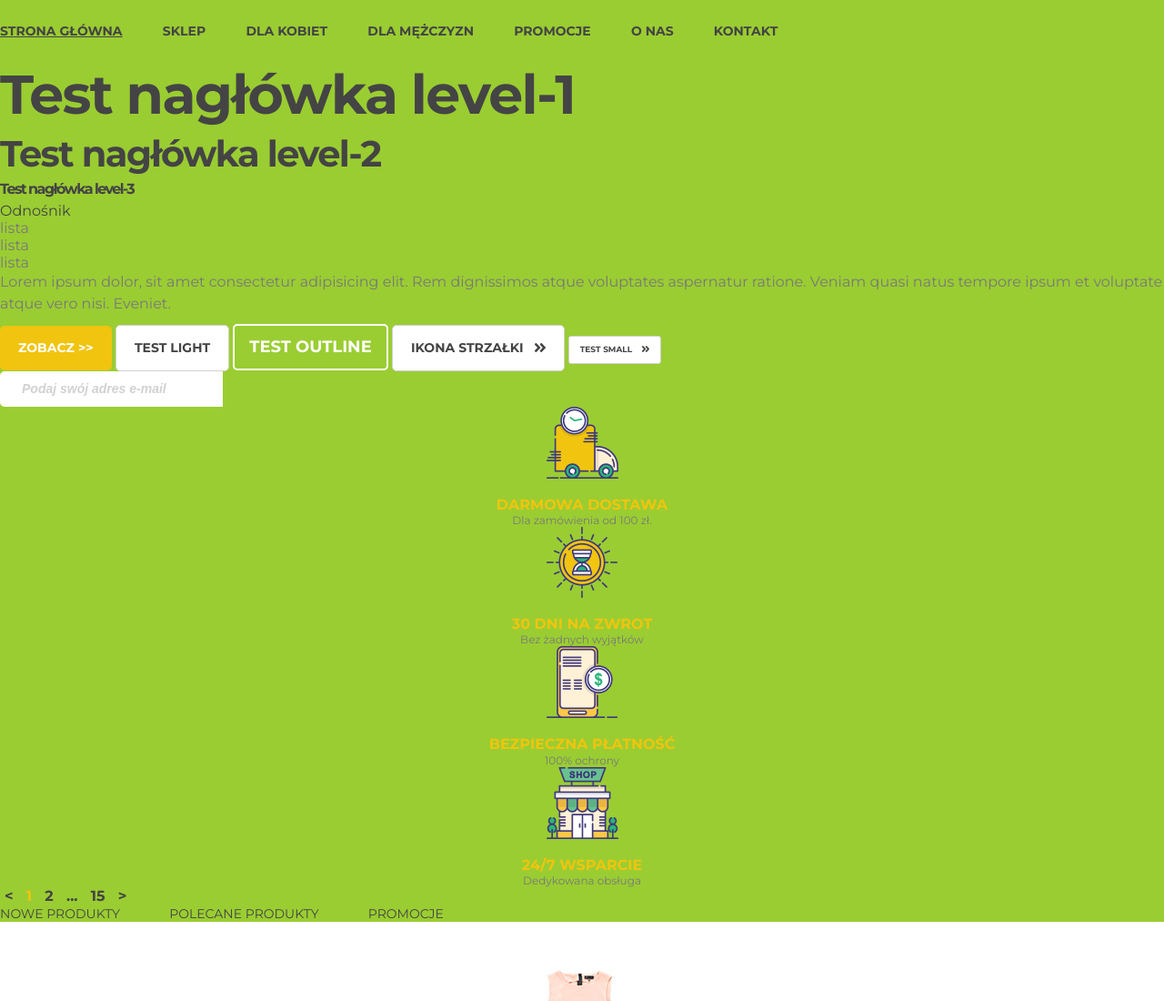
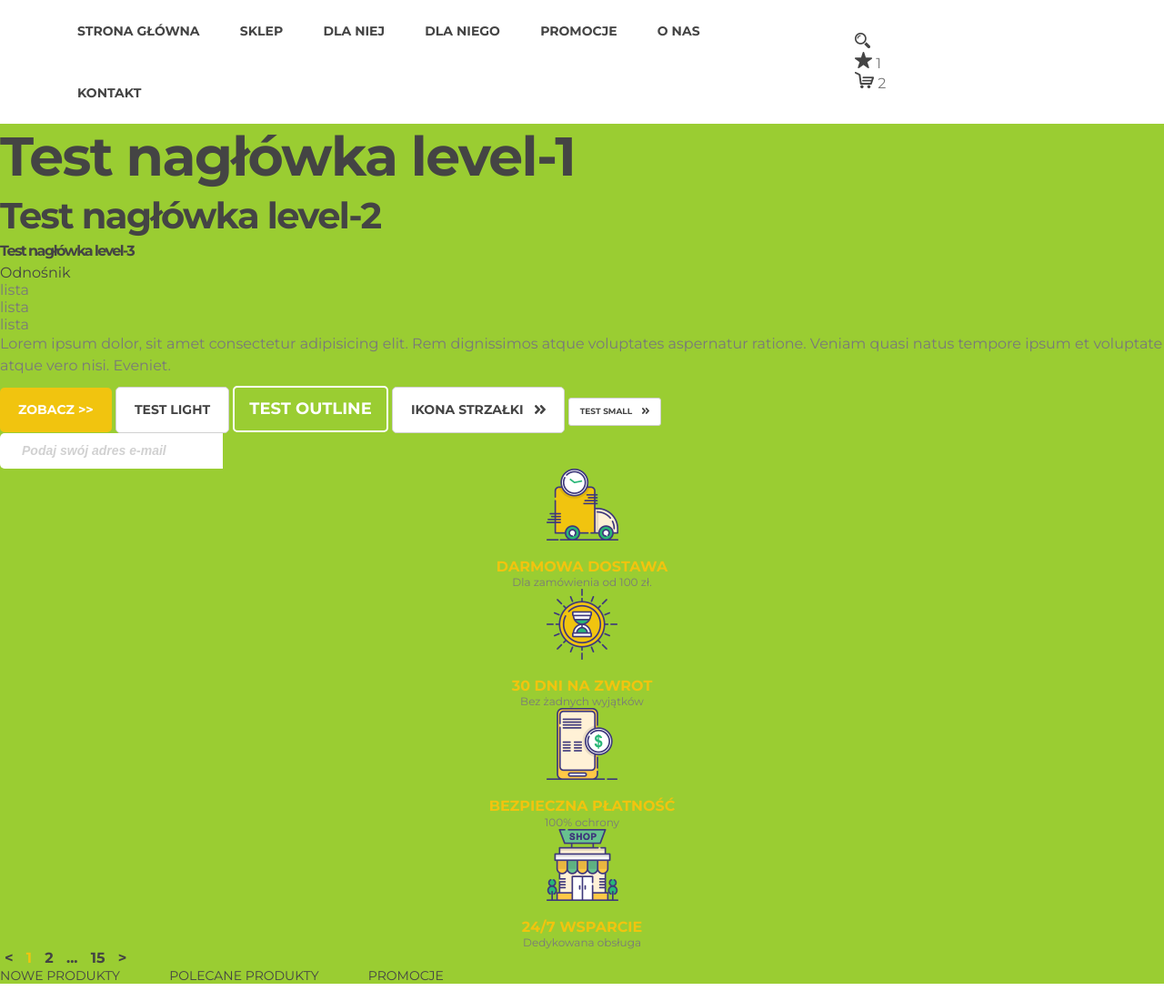
Before and after one commit to RobertSajdak/Clothes-Shop, a website: page public/index.html in a window 1280 px wide. Shown: the top 1100 px of the page at 91% size. Drawn offline with Linux system fonts and the light colour scheme.

Commit message:
#11 - "top" store header elements added.

```diff
--- a/public/index.html
+++ b/public/index.html
@@ -12,15 +12,50 @@
   </head>
 
   <body>
+    <header class="t-site-header">
+      <div class="t-site-header__top">
+        <div class="o-container">
+          <div class="o-row o-row--center-y">
+            <div class="o-col o-col--lg75 t-site-header__menu">
               <nav class="c-nav">
                 <a class="c-nav__item" href="#">Strona główna</a>
                 <a class="c-nav__item" href="#">Sklep</a>
-      <a class="c-nav__item" href="#">Dla kobiet</a>
-      <a class="c-nav__item" href="#">Dla mężczyzn</a>
+                <a class="c-nav__item" href="#">Dla niej</a>
+                <a class="c-nav__item" href="#">Dla niego</a>
                 <a class="c-nav__item" href="#">Promocje</a>
                 <a class="c-nav__item" href="#">O nas</a>
                 <a class="c-nav__item" href="#">Kontakt</a>
               </nav>
+            </div>
+            <div class="o-col o-col--lg25">
+              <div class="t-site-header__icons">
+                <div class="t-site-header__icon">
+                  <img
+                    src="./assets/images/icons/m_loupe.png"
+                    alt="ikona lupki"
+                  />
+                </div>
+                <div class="t-site-header__icon">
+                  <img
+                    src="./assets/images/icons/m_star.png"
+                    alt="ikona gwiazdki"
+                  />
+                  <span class="t-site-header__number">1</span>
+                </div>
+                <div class="t-site-header__icon">
+                  <img
+                    src="./assets/images/icons/m_cart.png"
+                    alt="ikona koszyka"
+                  />
+                  <span class="t-site-header__number">2</span>
+                </div>
+              </div>
+            </div>
+          </div>
+        </div>
+      </div>
+      <div class="t-site-header__hero"></div>
+    </header>
 
     <h1 class="c-heading c-heading--level1">Test nagłówka level-1</h1>
     <h2 class="c-heading c-heading--level2">Test nagłówka level-2</h2>
--- a/src/sass/07-templates/_site-header.scss
+++ b/src/sass/07-templates/_site-header.scss
@@ -2,71 +2,20 @@
 @use "../02-tools/mixins" as *;
 
 .t-site-header {
-  background: url(../../assets/images/header-tlo.jpg) 0 0 no-repeat;
+  &__top {
+    background-color: $white;
+    padding-bottom: $grid-base * 2;
 
-  @include large-up {
-    clip-path: ellipse(75% 430px at 50% 25%);
-    padding-bottom: $grid-base * 8;
-  }
-
-  &__top {
-    padding-bottom: $grid-base * 2.5;
-    padding-top: $grid-base * 2.5;
+    @include large-up {
+      padding-bottom: 0;
+    }
   }
 
   &__menu {
-    margin-top: $grid-base * 2;
-
-    @include large-up {
-      margin-top: 0;
-      text-align: right;
-    }
-  }
-
-  &__divider {
-    background-color: $white;
-    height: 1px;
-    opacity: 0.75;
   }
 
   &__hero {
-    padding-bottom: $grid-base * 5;
-    padding-top: $grid-base * 5;
-    margin: 0 auto;
-    text-align: center;
-
     &include large-up {
-      padding-bottom: $grid-base * 12;
-      padding-top: $grid-base * 11;
-      max-width: 800px;
-    }
-  }
-
-  &__intro-text {
-    color: $white;
-    font-size: $font-size-4;
-    margin-bottom: $grid-base * 2;
-    margin-top: $grid-base * 3;
-
-    @include large-up {
-      font-size: $font-size-3;
-      line-height: 1.66;
-      max-width: 55%;
-      margin: 0 auto;
-      margin-bottom: $grid-base * 6;
-    }
-  }
-
-  &__btn-divider {
-    color: $white;
-    display: block;
-    font-size: $font-size-5;
-    font-weight: 700;
-    margin: $grid-base * 2;
-    text-transform: uppercase;
-
-    @include medium-up {
-      display: inline-block;
     }
   }
 }
```
Also changed, not shown: src/index.html (+37 -2 lines), public/css/style.css. Lines whose indentation alone changed are shown as unchanged.
